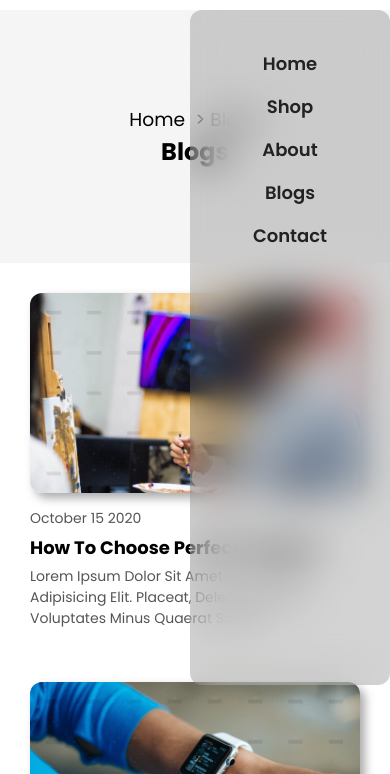
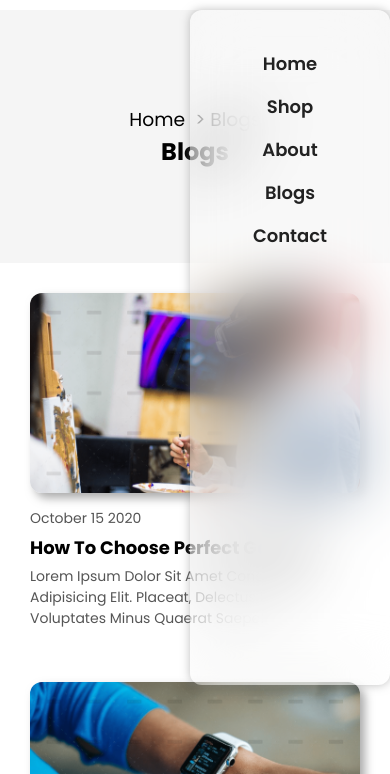
Before and after one commit to oqashakhan/deltabays_1, a plain HTML site: page blog.html in a window 390 px wide. Both pictures are taken after a click on the icon 357 px from the left and 40 px from the top of the page. Shown: the part 70-844 px from the top of the page. Drawn offline with nearby package versions, Linux system fonts and the light colour scheme.

Commit message:
nav change

```diff
--- a/css/responsive.css
+++ b/css/responsive.css
@@ -78,11 +78,12 @@
         height: 80vh;
         padding: 40px 0;
         gap: 16px;
-        background: rgba(54, 54, 54, 0.219);
+        background: rgba(255, 255, 255, 0.288);
         border-radius: 12px;
-        backdrop-filter: blur(20px);
-
-
+        backdrop-filter: blur(30px);
+        z-index: 9999;
+       box-shadow: 0 0 10px rgba(128, 128, 128, 0.5);
+       opacity: 0;
     }
     nav a{
         font-size: 18px;
@@ -255,12 +256,19 @@
     }
     .hero-box {
         padding: 30px 10px;
+        overflow:hidden;
     }
     .hero-box button{
         font-size: 12px;
         margin: 5px
     }
+    .hero-box img{
+        width: 90%;
+        height: 90%;
+        transform: translateX(30px);
+        object-fit: cover;
 
+    }
 }
 @media (max-width:600px) {
     .category{
--- a/css/style.css
+++ b/css/style.css
@@ -106,6 +106,8 @@ nav li:hover {
        width: 200px;
        opacity: 1;
 
+
+
 }
 
 .search-box{
@@ -159,7 +161,11 @@ nav li:hover {
 }
 
 /* =========================== nav end ============ */
+body{
+    width: 100%;
+    overflow-x: hidden;
 
+}
 
 
 
```
